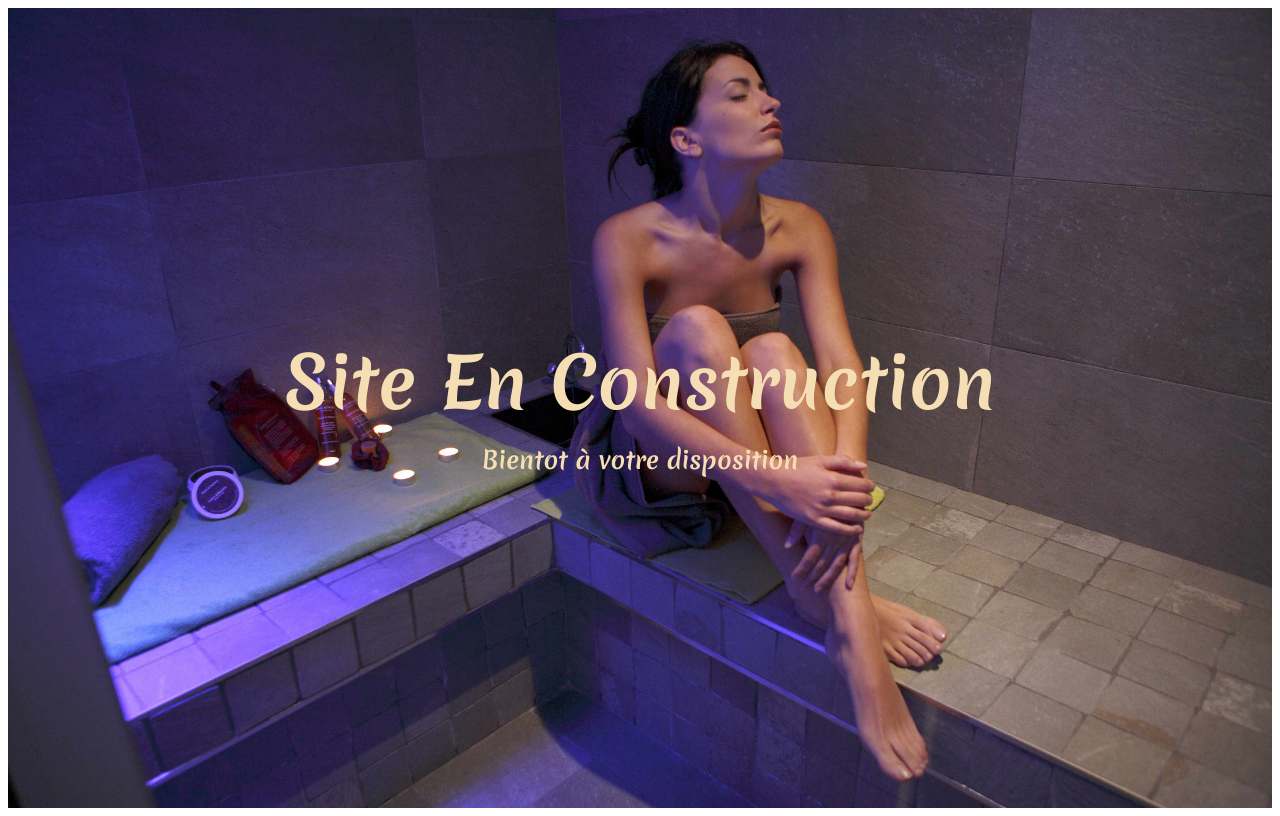
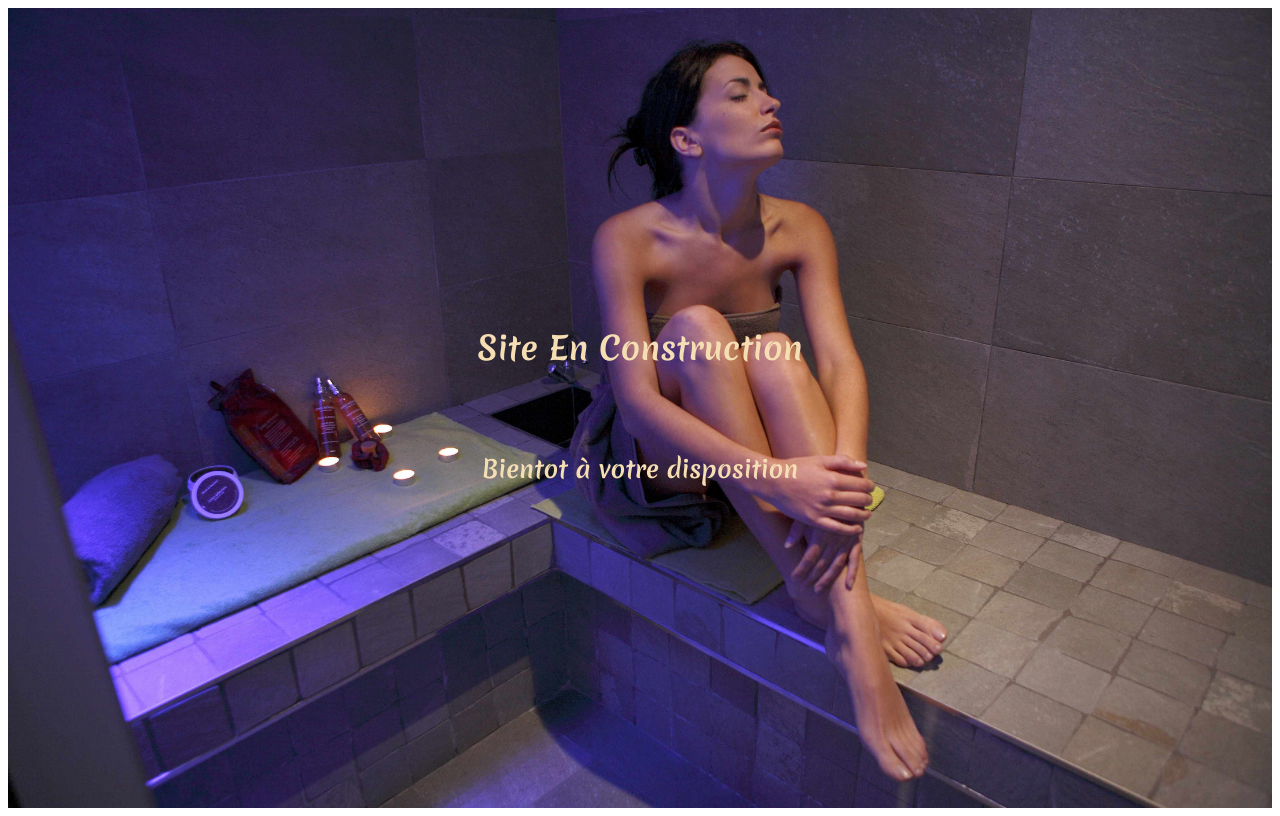
Before and after one commit to rikufonseca/rikufonseca.github.io, a plain HTML site: page index.html in a window 1280 px wide. Drawn offline with Linux system fonts and the light colour scheme.

Commit message:
Update style.css

```diff
--- a/style.css
+++ b/style.css
@@ -9,9 +9,9 @@
   flex-direction: column;
   align-items: center;
   font-family: 'Merienda', cursive;
-  line-height: 10px;
+  line-height: 5em;
   color: wheat;
 }
 
 .title {
-  font-size: 70px;
+  font-size: 2em;
```
